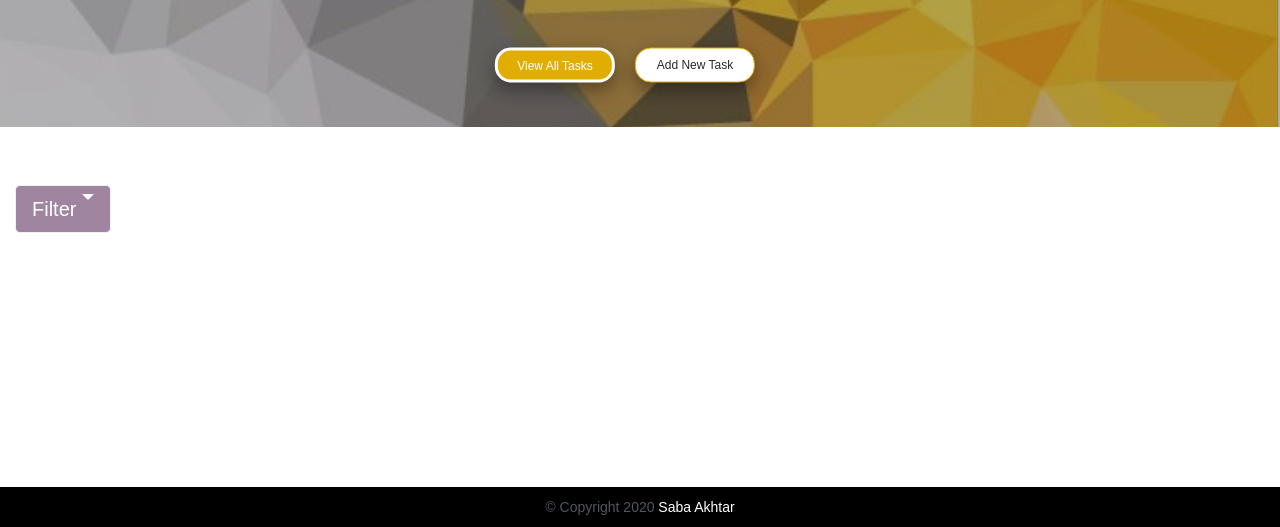
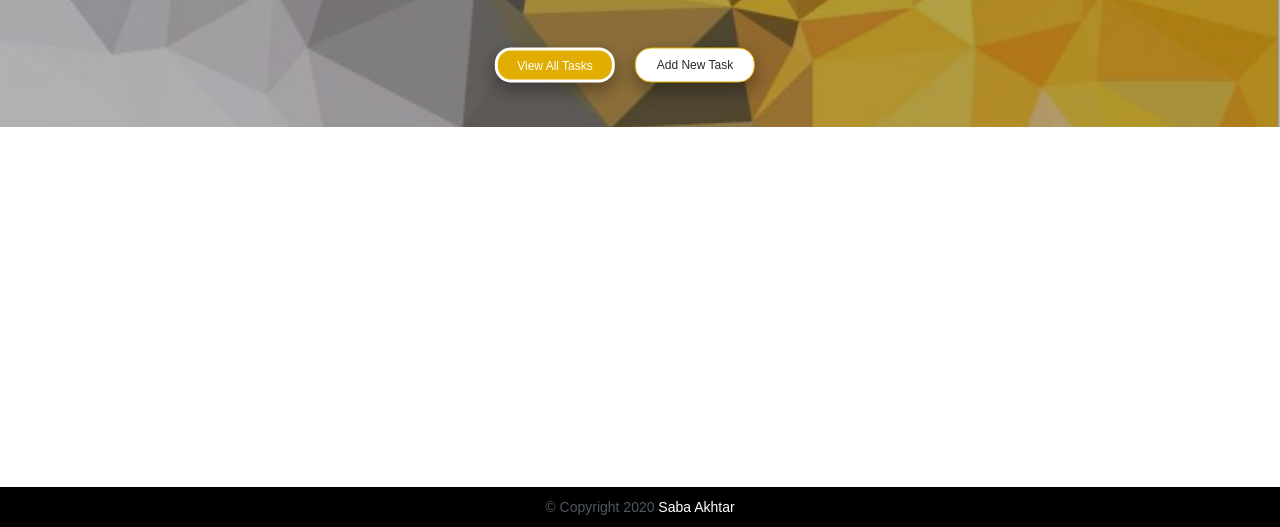
Before and after one commit to Any22/myDailyPlanner, a website built with Parcel: page index.html in a window 1280 px wide. Shown: the part 273-800 px from the top of the page. Built offline with nearby package versions, Linux system fonts and the light colour scheme.

Commit message:
removed trial filter button

```diff
--- a/index.html
+++ b/index.html
@@ -41,7 +41,7 @@
 
 
 <!-- Status here -->
- <div class="btn-group">
+ <!-- <div class="btn-group">
   <button class="btn btn-lg btn-warning dropdown-toggle" id="btnFilter" style="margin-left: 15px; margin-bottom: 20px;
   border-radius: 5px; background-color:rgb(159, 133, 159); color: white ; display: flex; border-color: #f0f0f5;"
   data-toggle="dropdown">Filter</button>
@@ -51,7 +51,7 @@
     <a class="dropdown-item" id = "review" href="#">Review</a>
     <a class="dropdown-item" id = "done" href="#">Done</a>
   </div>
-</div>
+</div>  -->
 
 
 
```
